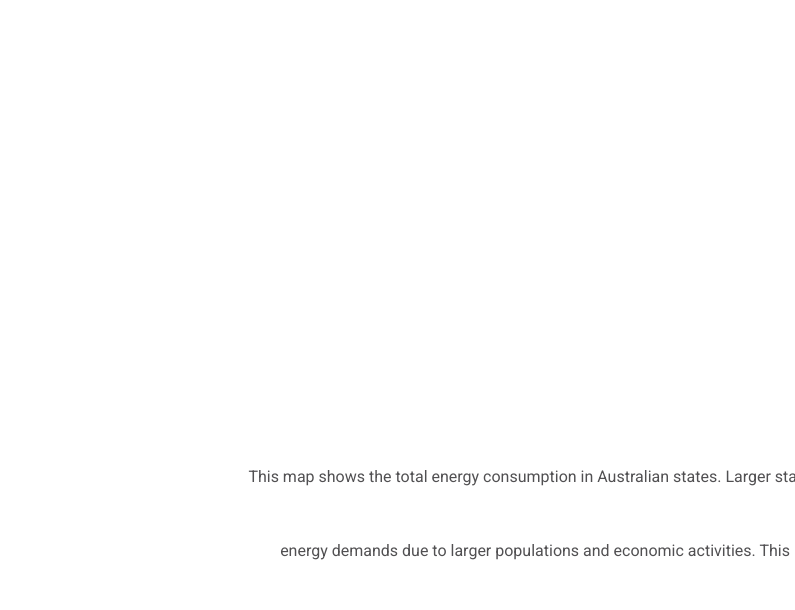
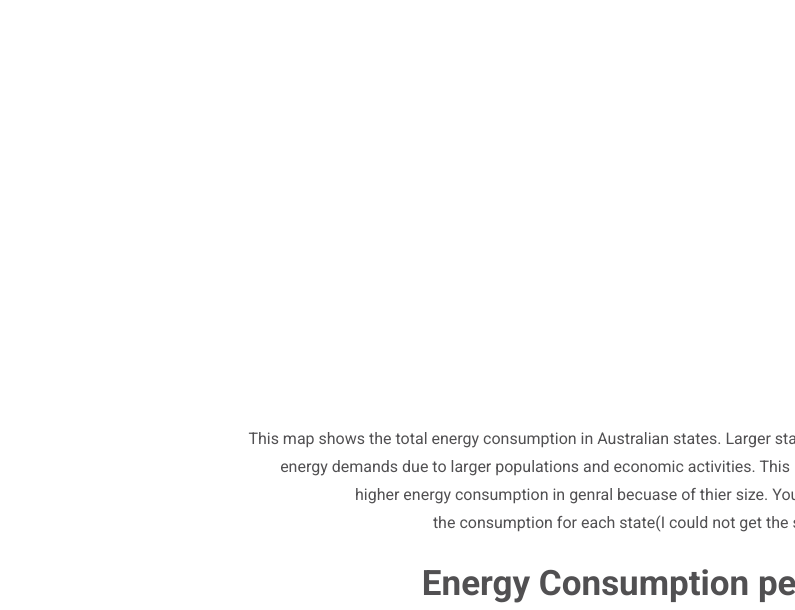
Before and after one commit to albie1x/3179, a plain HTML site: page index.html in a window 1280 px wide. Shown: the part 324-934 px from the top of the page, without its empty margins (485-1280 px from the left). Drawn offline with Linux system fonts and the light colour scheme; a script that the page names is missing.

Commit message:
changed the marign for the text to be closer

```diff
--- a/css/styles.css
+++ b/css/styles.css
@@ -40,7 +40,7 @@ p {
   text-align: center;
   columns: 1;
   line-height: 30px;
-  margin: 50px;
+  margin: 20px;
   font-size: 21px;
 }
 
@@ -66,7 +66,7 @@ p {
 
 p.text {
   font-size: 16px;
-  line-height: 1.5;
+  line-height: 0.5;
   text-align: center;
 
 
--- a/index.html
+++ b/index.html
@@ -35,8 +35,12 @@
           </p>
           <p class="text">
             higher energy consumption in genral becuase of thier size. You can
-            click on the year you want to see the consumption for each state(I
-            could not get the slider to work on this map).
+            click on the year you want to see
+          </p>
+
+          <p class="text">
+            the consumption for each state(I could not get the slider to work on
+            this map).
           </p>
         </div>
 
```
